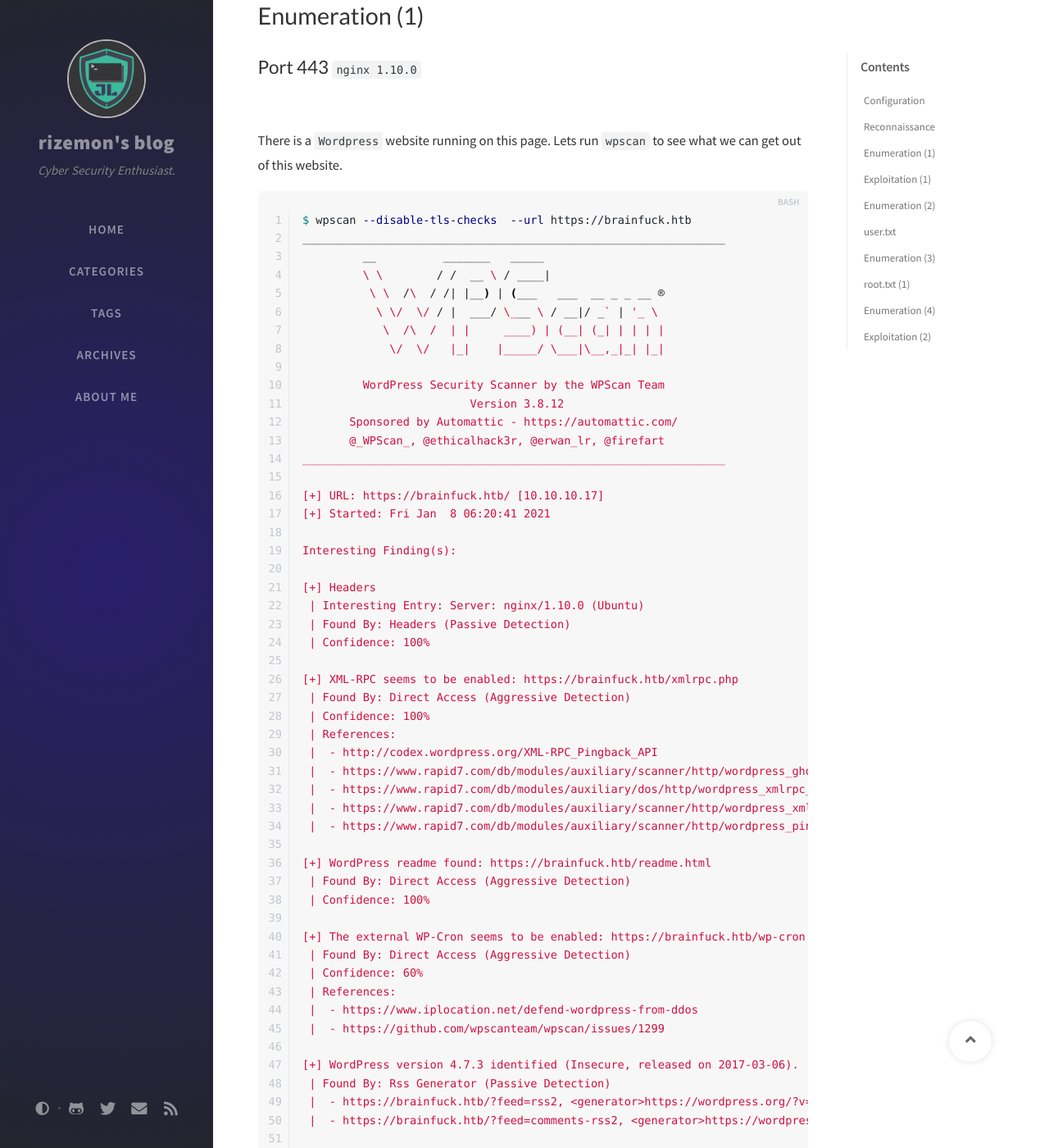
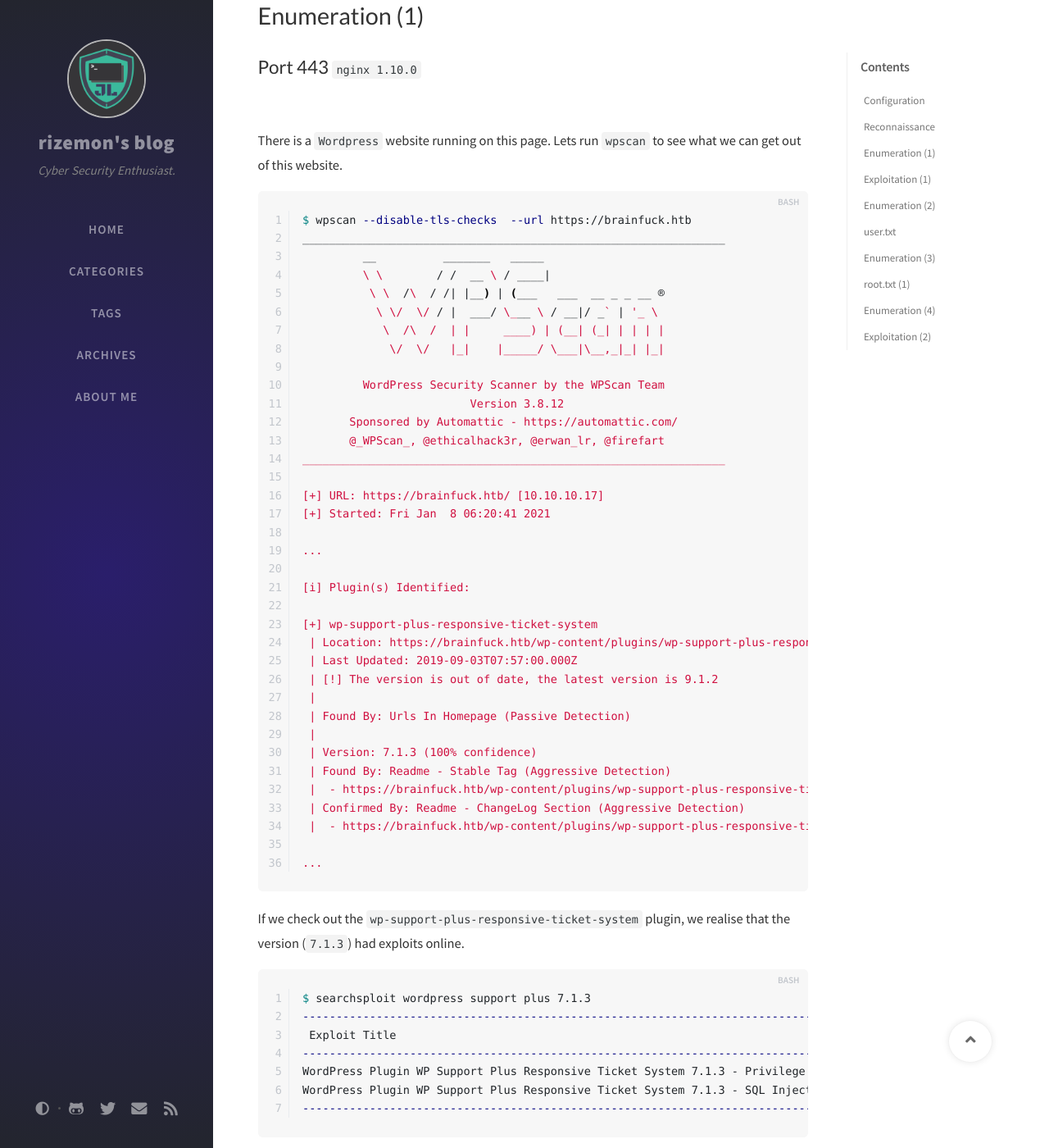
Before and after one commit to rizemon/rizemon.github.io, a Jekyll site: the page built from _posts/2021-01-08-brainfuck-htb.markdown, in a window 1280 px wide and 1400 px high, scrolled down 1956 px. Shown: the whole window at 82% size. Built offline with Jekyll 4.4.1, drawn with Linux system fonts in a browser that asks for light colours; nearby versions of some CDN libraries; comment, search, counter and statistics services are not loaded; some of the changed text lies outside the part shown.

````diff
--- a/_posts/2020-05-03-openadmin-htb.markdown
+++ b/_posts/2020-05-03-openadmin-htb.markdown
@@ -2,7 +2,7 @@
 title: Hack The Box - OpenAdmin
 date: 2020-05-03 10:27:00 +0800
 categories: [hackthebox]
-tags: [opennetadmin, gtfobin, linux]
+tags: [opennetadmin, gtfobins, linux]
 ---
 
 ![](/assets/images/openadmin.png){:height="414px" width="615px"}
--- a/_posts/2021-01-08-brainfuck-htb.markdown
+++ b/_posts/2021-01-08-brainfuck-htb.markdown
@@ -85,58 +85,7 @@ _______________________________________________________________
 [+] URL: https://brainfuck.htb/ [10.10.10.17]
 [+] Started: Fri Jan  8 06:20:41 2021
 
-Interesting Finding(s):
-
-[+] Headers
- | Interesting Entry: Server: nginx/1.10.0 (Ubuntu)
- | Found By: Headers (Passive Detection)
- | Confidence: 100%
-
-[+] XML-RPC seems to be enabled: https://brainfuck.htb/xmlrpc.php
- | Found By: Direct Access (Aggressive Detection)
- | Confidence: 100%
- | References:
- |  - http://codex.wordpress.org/XML-RPC_Pingback_API
- |  - https://www.rapid7.com/db/modules/auxiliary/scanner/http/wordpress_ghost_scanner
- |  - https://www.rapid7.com/db/modules/auxiliary/dos/http/wordpress_xmlrpc_dos
- |  - https://www.rapid7.com/db/modules/auxiliary/scanner/http/wordpress_xmlrpc_login
- |  - https://www.rapid7.com/db/modules/auxiliary/scanner/http/wordpress_pingback_access
-
-[+] WordPress readme found: https://brainfuck.htb/readme.html
- | Found By: Direct Access (Aggressive Detection)
- | Confidence: 100%
-
-[+] The external WP-Cron seems to be enabled: https://brainfuck.htb/wp-cron.php
- | Found By: Direct Access (Aggressive Detection)
- | Confidence: 60%
- | References:
- |  - https://www.iplocation.net/defend-wordpress-from-ddos
- |  - https://github.com/wpscanteam/wpscan/issues/1299
-
-[+] WordPress version 4.7.3 identified (Insecure, released on 2017-03-06).
- | Found By: Rss Generator (Passive Detection)
- |  - https://brainfuck.htb/?feed=rss2, <generator>https://wordpress.org/?v=4.7.3</generator>
- |  - https://brainfuck.htb/?feed=comments-rss2, <generator>https://wordpress.org/?v=4.7.3</generator>
-
-[+] WordPress theme in use: proficient
- | Location: https://brainfuck.htb/wp-content/themes/proficient/
- | Last Updated: 2020-12-21T00:00:00.000Z
- | Readme: https://brainfuck.htb/wp-content/themes/proficient/readme.txt
- | [!] The version is out of date, the latest version is 3.0.39
- | Style URL: https://brainfuck.htb/wp-content/themes/proficient/style.css?ver=4.7.3
- | Style Name: Proficient
- | Description: Proficient is a Multipurpose WordPress theme with lots of powerful features, instantly giving a prof...
- | Author: Specia
- | Author URI: https://speciatheme.com/
- |
- | Found By: Css Style In Homepage (Passive Detection)
- |
- | Version: 1.0.6 (80% confidence)
- | Found By: Style (Passive Detection)
- |  - https://brainfuck.htb/wp-content/themes/proficient/style.css?ver=4.7.3, Match: 'Version: 1.0.6'
-
-[+] Enumerating All Plugins (via Passive Methods)
-[+] Checking Plugin Versions (via Passive and Aggressive Methods)
+...
 
 [i] Plugin(s) Identified:
 
@@ -153,21 +102,7 @@ Interesting Finding(s):
  | Confirmed By: Readme - ChangeLog Section (Aggressive Detection)
  |  - https://brainfuck.htb/wp-content/plugins/wp-support-plus-responsive-ticket-system/readme.txt
 
-[+] Enumerating Config Backups (via Passive and Aggressive Methods)
- Checking Config Backups - Time: 00:00:00 <============================================> (22 / 22) 100.00% Time: 00:00:00
-
-[i] No Config Backups Found.
-
-[!] No WPScan API Token given, as a result vulnerability data has not been output.
-[!] You can get a free API token with 50 daily requests by registering at https://wpscan.com/register
-
-[+] Finished: Fri Jan  8 06:20:45 2021
-[+] Requests Done: 54
-[+] Cached Requests: 5
-[+] Data Sent: 13.369 KB
-[+] Data Received: 161.386 KB
-[+] Memory used: 204.449 MB
-[+] Elapsed time: 00:00:03
+...
 ```
 
 If we check out the `wp-support-plus-responsive-ticket-system` plugin, we realise that the version (`7.1.3`) had exploits online.
@@ -240,6 +175,7 @@ $ wpscan --disable-tls-checks  --url https://brainfuck.htb --enumerate u
 [+] administrator
  | Found By: Author Id Brute Forcing - Author Pattern (Aggressive Detection)
  | Confirmed By: Login Error Messages (Aggressive Detection)
+...
 ```
 
 It seems there is another user called `admin`. Let try changing from `administrator` to `admin` in `exploit.html` and logging in. Remember to clear your cookies first!
````
Also changed, not shown: _posts/2021-01-09-bashed-htb.markdown (added, +177 -0 lines), _posts/2021-01-09-shocker-htb.markdown (+4 -19 lines), assets/images/bashed.png (added), assets/images/bashed1.png (added), assets/images/bashed2.png (added), assets/images/bashed3.png (added), assets/images/bashed4.png (added), assets/images/bashed5.png (added).
